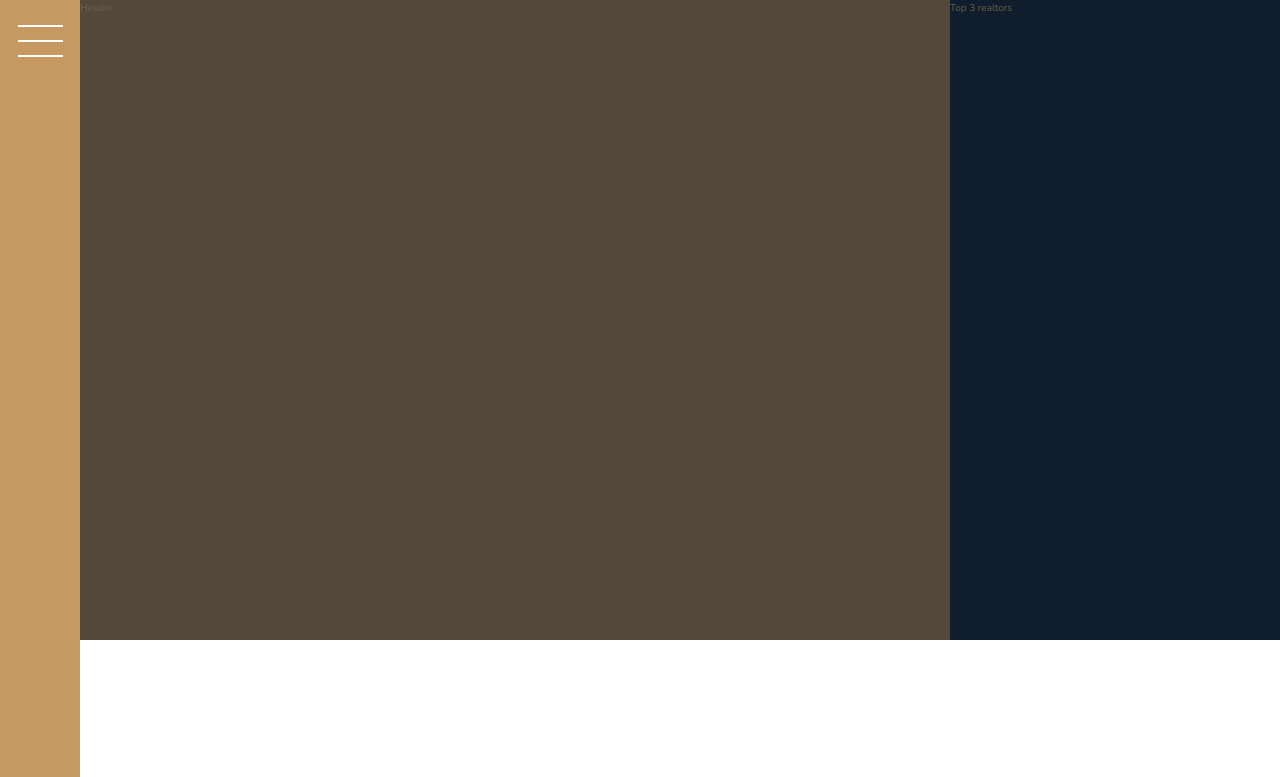
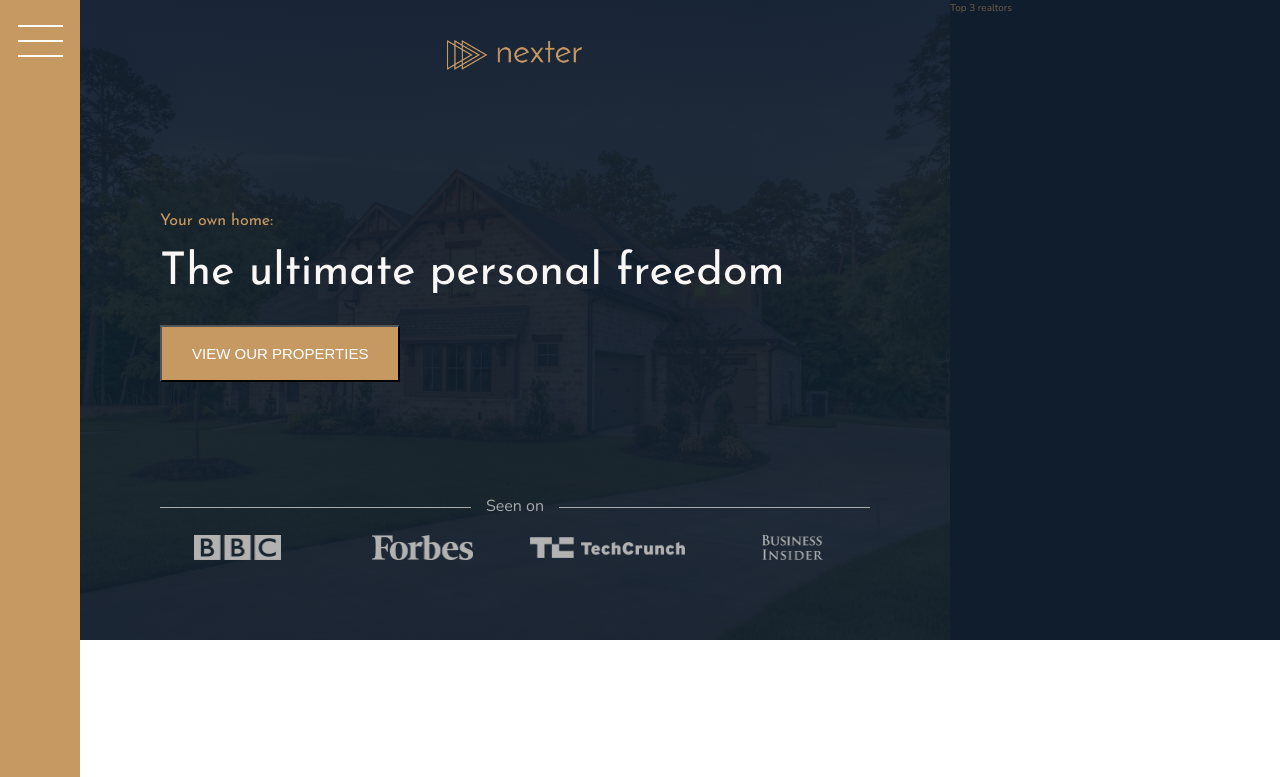
Before and after one commit to Trapintrovert/nexter, a website: page index.html in a window 1280 px wide. Shown: the top 777 px of the page. Drawn offline with nearby package versions, Linux system fonts and the light colour scheme.

Commit message:
header done

```diff
--- a/index.html
+++ b/index.html
@@ -20,7 +20,17 @@
     </div>
 
     <header class="header">
-      Header
+      <img src="img/logo.png" alt="Nexter logo" class="header__logo" />
+      <h3 class="heading-3">Your own home:</h3>
+      <h1 class="heading-1">The ultimate personal freedom</h1>
+      <button class="btn header__btn">View our properties</button>
+      <div class="header__seenon-text">Seen on</div>
+      <div class="header__seenon-logos">
+        <img src="img/logo-bbc.png" alt="Seen on logo 1" />
+        <img src="img/logo-forbes.png" alt="Seen on logo 2" />
+        <img src="img/logo-techcrunch.png" alt="Seen on logo 3" />
+        <img src="img/logo-bi.png" alt="Seen on logo 4" />
+      </div>
     </header>
     <div class="realtors">
       Top 3 realtors
--- a/sass/_header.scss
+++ b/sass/_header.scss
@@ -1,4 +1,61 @@
 .header {
   background-color: $color-grey-dark-1;
   grid-column: full-start / col-end 6;
+  background-image: linear-gradient(
+      rgba($color-secondary, 0.93),
+      rgba($color-secondary, 0.93)
+    ),
+    url(../img/hero.jpeg);
+  background-size: cover;
+  background-position: center;
+  padding: 8rem;
+  padding-top: 4rem;
+
+  display: grid;
+  grid-template-rows: 1fr min-content minmax(6rem, min-content) 1fr;
+  grid-template-columns: minmax(min-content, max-content);
+  grid-row-gap: 1.5rem;
+  justify-content: center;
+
+  &__logo {
+    height: 3rem;
+    justify-self: center;
+  }
+
+  &__btn {
+    align-self: start;
+    justify-self: start;
+  }
+
+  &__seenon-text {
+    display: grid;
+    grid-template-columns: 1fr max-content 1fr;
+    grid-column-gap: 1.5rem;
+    align-items: center;
+
+    font-size: 1.6rem;
+    color: $color-grey-light-2;
+
+    &::before,
+    &::after {
+      content: '';
+      height: 1px;
+      display: block;
+      background-color: currentColor;
+    }
+  }
+
+  &__seenon-logos {
+    display: grid;
+    grid-template-columns: repeat(4, 1fr);
+    grid-column-gap: 3rem;
+    justify-items: center;
+    align-items: center;
+
+    img {
+      max-height: 2.5rem;
+      max-width: 100%;
+      filter: brightness(70%);
+    }
+  }
 }
--- a/sass/_typography.scss
+++ b/sass/_typography.scss
@@ -5,6 +5,9 @@
 
 .heading-1 {
   @extend %heading;
+  font-size: 4.5rem;
+  color: $color-grey-light-1;
+  line-height: 1;
 }
 .heading-2 {
   @extend %heading;
```
Also changed, not shown: css/style.css.
